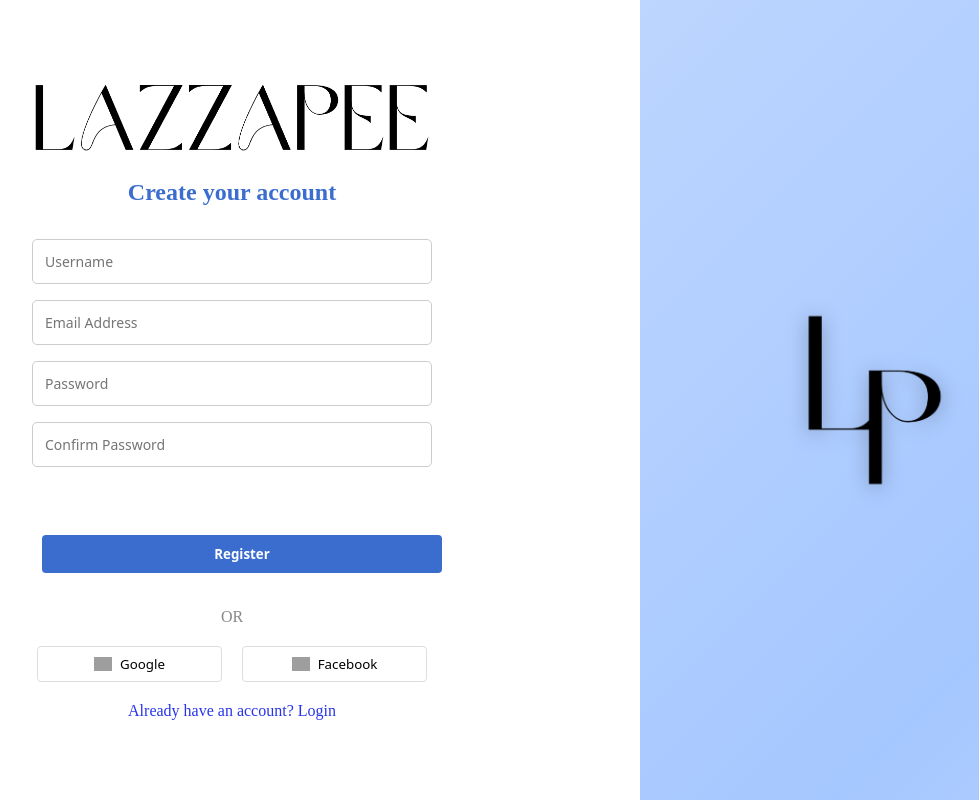
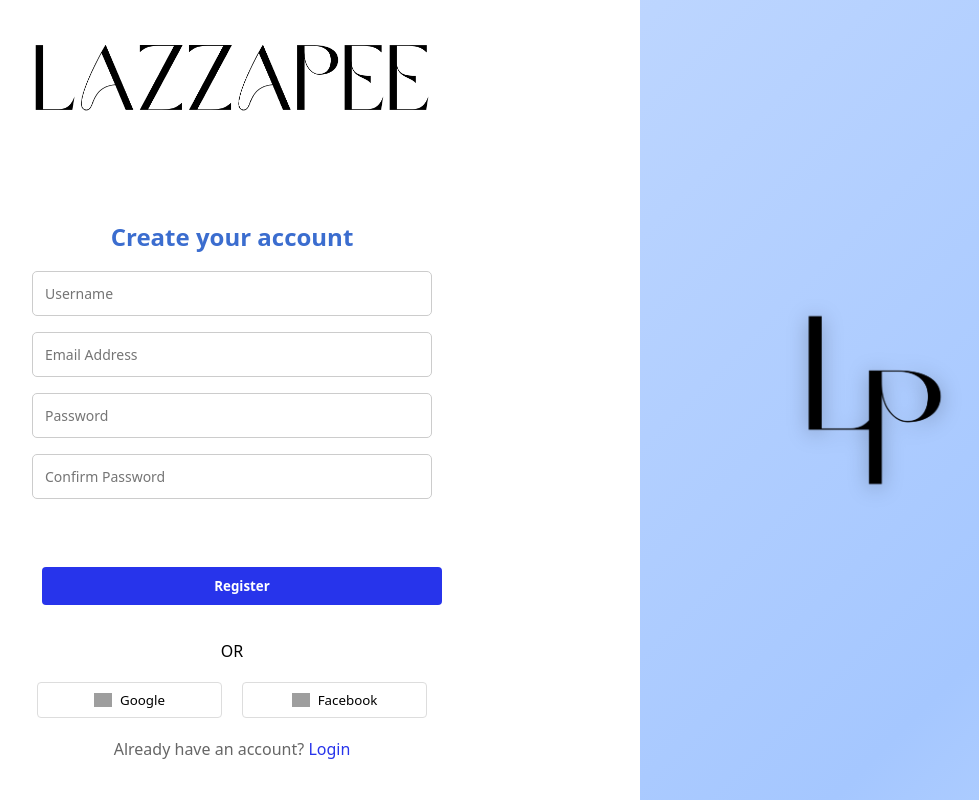
Before and after one commit to ChrisGemps/Lazzappe, a React (Create React App) app in the folder lazzappe/frontend/: page /register in a window 1280 px wide. Shown: the whole page, without its empty margins (176-1155 px from the left). Built offline with nearby package versions, Linux system fonts and the light colour scheme; grey boxes are pictures that could not be loaded.

Commit message:
update register and login

```diff
--- a/lazzappe/frontend/src/component/components.js
+++ b/lazzappe/frontend/src/component/components.js
@@ -37,7 +37,7 @@ export const Input = ({ type, placeholder, name, value, onChange, onKeyPress })
 );
 
 // ---------------- Button ----------------
-export const Button = ({ text, background = "#f17358", onClick }) => {
+export const Button = ({ text, background = "#2734ebff", onClick }) => {
   const [isClicked, setIsClicked] = useState(false);
 
   const handleClick = (e) => {
--- a/lazzappe/frontend/src/page/LoginPage.css
+++ b/lazzappe/frontend/src/page/LoginPage.css
@@ -13,27 +13,24 @@
   text-align: center;
 }
 
-
 .divider-container {
-  margin: 10px 0;
-  text-align: center;
-  color: #2d2d2d;
   display: flex;
   align-items: center;
   justify-content: center;
+  margin: 20px 0;
 }
 
 .divider-line {
-  border: none;
-  border-top: 0.5px solid #ffffff;
+  height: 1px;
+  background-color: #007BFF !important;;
   flex: 1;
 }
 
 .divider-text {
-  position: relative;
-  padding: 0 10px;
-  background: transparent;
+  padding: 0 15px;
+  color: #000000 !important;
 }
+
 
 .social-buttons-container {
   display: flex;
--- a/lazzappe/frontend/src/page/LoginPage.js
+++ b/lazzappe/frontend/src/page/LoginPage.js
@@ -2,6 +2,7 @@ import React, { useState } from "react";
 import { Logotext, Input, Button, SocialButton, BrandSide } from "../component/components";
 import { useNavigate, Link } from "react-router-dom";
 import './LoginPage.css';
+
 
 const LoginForm = () => {
   const navigate = useNavigate();
@@ -103,9 +104,10 @@ const LoginForm = () => {
         disabled={loading}
       />
 
-      <div className="divider-container">
-        <hr className="divider-line" />
-        <span className="divider-text">or Sign In with</span>
+      <div class="divider-container">
+        <div class="divider-line"></div>
+        <span class="divider-text">or Sign In with</span>
+        <div class="divider-line"></div>
       </div>
 
       <div className="social-buttons-container">
--- a/lazzappe/frontend/src/page/Register.css
+++ b/lazzappe/frontend/src/page/Register.css
@@ -2,7 +2,7 @@
 .register-page-wrapper {
   display: flex;
   height: 100vh;
-  font-family: "Poppins, sans-serif";
+
 }
 
 .register-page-left {
@@ -25,7 +25,8 @@
 .register-title {
   text-align: center;
   color: #3b6dcf;
-  margin-bottom: 25px;
+  margin-top: 100px;
+  margin-bottom: 10px;
   font-weight: 600;
 }
 
--- a/lazzappe/frontend/src/page/Register.js
+++ b/lazzappe/frontend/src/page/Register.js
@@ -148,7 +148,7 @@ export default function Register() {
             onKeyPress={handleKeyPress}
           />
 
-          <Button text="Register" background="#3b6dcf" onClick={handleRegister} />
+          <Button text="Register" onClick={handleRegister} />
 
           <div className="divider-container">
             <div className="divider-line"></div>
@@ -168,8 +168,9 @@ export default function Register() {
           </div>
 
           <p className="login-prompt">
+            Already have an account?{" "}
             <Link to="/login" className="login-link">
-              Already have an account? Login
+               Login
             </Link>
           </p>
         </div>
```
